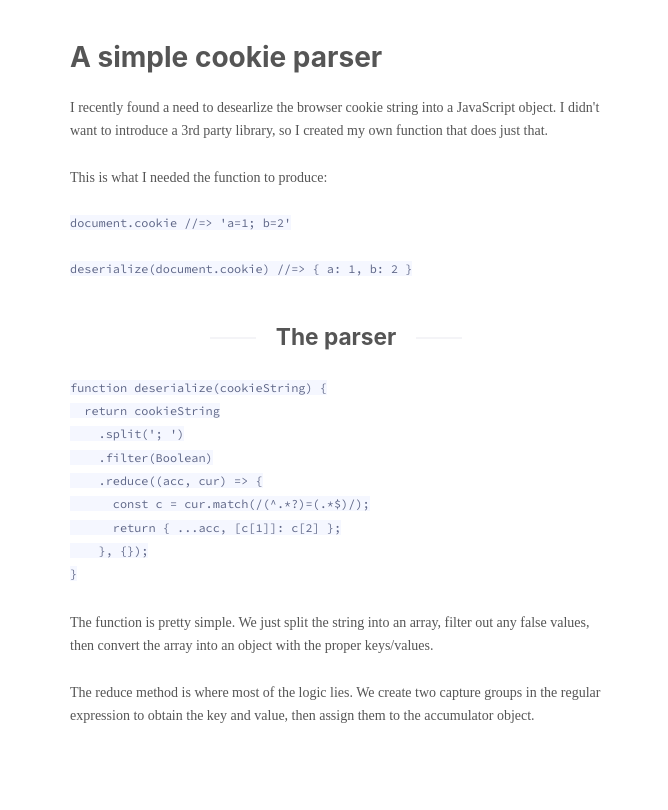
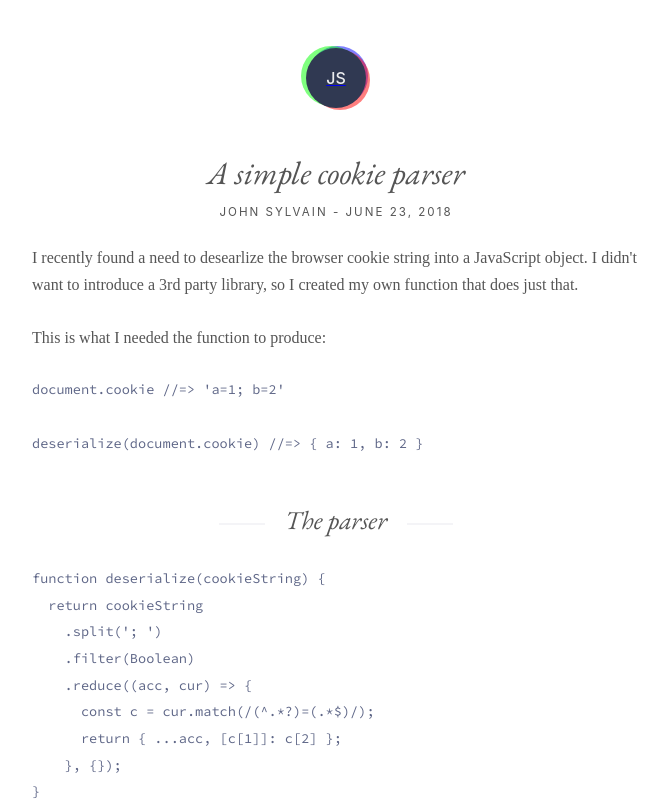
Before and after one commit to johnsylvain/blog, a Gatsby site: page /cookie-parser in a window 1280 px wide. Shown: the top 810 px of the page, without its empty margins (304-972 px from the left). Built offline with nearby package versions, Linux system fonts and the light colour scheme; Gatsby itself is replaced by a stand-in of ours; some packages are replaced by stand-ins of ours; code samples lack their colours.

Commit message:
update fonts and fix mapping

```diff
--- a/src/components/Container.js
+++ b/src/components/Container.js
@@ -1,7 +1,7 @@
 import React from 'react';
 import styled from 'styled-components';
 
-const Container = styled.main`
+const Container = styled.div`
   max-width: 40rem;
   margin: 3em auto;
   padding: 0 1rem;
--- a/src/components/Footer.js
+++ b/src/components/Footer.js
@@ -30,7 +30,7 @@ const Checkmark = styled.div`
     left: 60px;
   }
 
-  img {
+  > img {
     display: block;
     margin: 0;
     width: 30px;
--- a/src/templates/blog-post.js
+++ b/src/templates/blog-post.js
@@ -1,15 +1,44 @@
 import React from 'react';
-import { graphql } from 'gatsby';
+import { graphql, Link } from 'gatsby';
+import styled from 'styled-components';
 import Footer from '../components/Footer';
 import Container from '../components/Container';
+import Logo from '../components/Logo';
+
+const Header = styled.header`
+  h1 {
+    margin-bottom: 0;
+  }
+
+  span {
+    text-transform: uppercase;
+    font-size: 0.725em;
+    letter-spacing: 2px;
+    text-align: center;
+    display: block;
+    margin: 1em 0 2em;
+  }
+`;
+
+const LogoLink = styled(Link)`
+  :focus {
+    text-decoration: none;
+  }
+`;
 
 const Template = ({ data }) => {
   const { markdownRemark } = data;
-  const title = markdownRemark.frontmatter.title;
+  const { title, date } = markdownRemark.frontmatter;
   const html = markdownRemark.html;
   return (
     <Container>
-      <h1>{title}</h1>
+      <LogoLink to="/">
+        <Logo>JS</Logo>
+      </LogoLink>
+      <Header>
+        <h1>{title}</h1>
+        <span>John Sylvain - {date}</span>
+      </Header>
       <div
         className="blogpost"
         dangerouslySetInnerHTML={{ __html: html }}
@@ -28,6 +57,7 @@ export const query = graphql`
       html
       frontmatter {
         title
+        date(formatString: "MMMM DD, YYYY")
       }
     }
   }
--- a/src/util/theme.css
+++ b/src/util/theme.css
@@ -7,24 +7,7 @@ pre[class*="language-"] {
   white-space: pre;
   word-spacing: normal;
   word-break: normal;
-  -webkit-hyphens: none;
-  -moz-hyphens: none;
-  -ms-hyphens: none;
-  hyphens: none;
-  background: #f5f7ff;
   color: #5e6687;
-}
-
-pre[class*="language-"]::-moz-selection, pre[class*="language-"] ::-moz-selection,
-code[class*="language-"]::-moz-selection, code[class*="language-"] ::-moz-selection {
-  text-shadow: none;
-  background: #dfe2f1;
-}
-
-pre[class*="language-"]::selection, pre[class*="language-"] ::selection,
-code[class*="language-"]::selection, code[class*="language-"] ::selection {
-  text-shadow: none;
-  background: #dfe2f1;
 }
 
 /* Code blocks */
--- a/src/util/typography.js
+++ b/src/util/typography.js
@@ -1,7 +1,7 @@
 import Typography from 'typography';
 
 const typography = new Typography({
-  baseFontSize: '14px',
+  baseFontSize: '16px',
   baseLineHeight: 1.666,
   bodyFontFamily: [
     'Avenir Next',
@@ -13,6 +13,7 @@ const typography = new Typography({
     'sans-serif'
   ],
   headerFontFamily: [
+    'EB Garamond',
     'Avenir Next',
     '-apple-system',
     'BlinkMacSystemFont',
@@ -32,15 +33,18 @@ const typography = new Typography({
     }
   ],
   overrideStyles: () => ({
+    'h1, h2': {
+      textAlign: 'center',
+      margin: '3rem 0 2rem',
+      fontWeight: 400
+    },
     h2: {
-      'text-align': 'center',
-      margin: '3rem 0 2rem',
-      'font-size': '1.62rem'
+      fontSize: '1.62rem'
     },
     'h2::before, h2::after': {
       content: '""',
       display: 'inline-block',
-      'vertical-align': 'middle',
+      verticalAlign: 'middle',
       width: '46px',
       height: '2px',
       background: '#f4f4f7',
```
Also changed, not shown: src/pages/index.js (+11 -3 lines).
